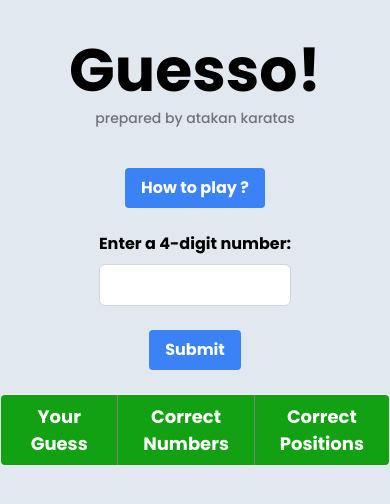
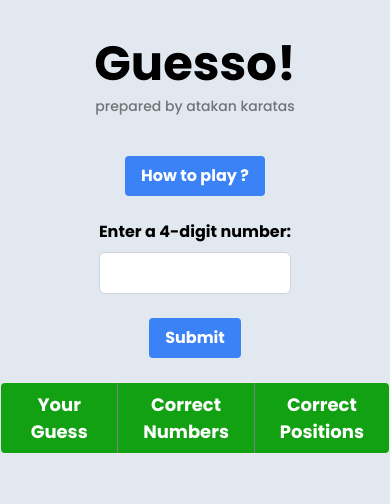
Before and after one commit to Drein100/guesso, a website: page index.html in a window 390 px wide. Drawn offline with Linux system fonts and the light colour scheme.

Commit message:
fixing some issues

```diff
--- a/index.html
+++ b/index.html
@@ -73,7 +73,7 @@
     </style>
   </head>
   <body class="font-poppins bg-slate-200" >
-    <h1 class=" sm:text-5xl text-center text-6xl mt-10 font-bold">Guesso!</h1>
+    <h1 class="text-center text-5xl mt-10 font-bold">Guesso!</h1>
     <div class=" mt-2 mb-5 flex justify-center items-center text-sm font-medium opacity-50">
       prepared by atakan karatas
     </div>
```
